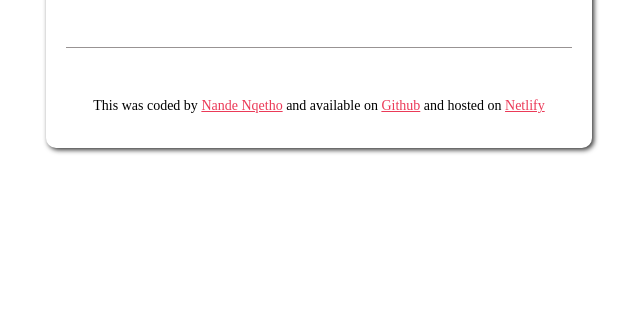
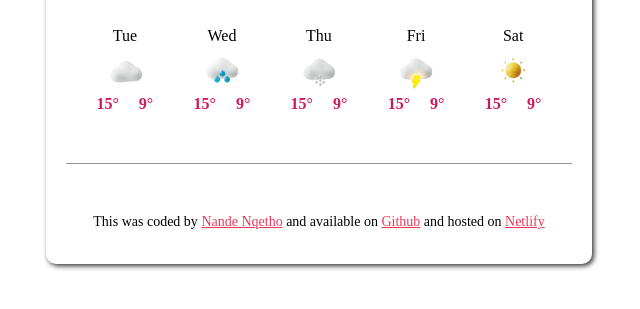
Before and after one commit to Nande929/Redone-Weather, a plain HTML site: page index.html in a window 1280 px wide. Shown: the part 317-626 px from the top of the page, without its empty margins (321-961 px from the left). Drawn offline with nearby package versions, Linux system fonts and the light colour scheme; no server answers.

Commit message:
Injected forecast from JavaScript

```diff
--- a/index.html
+++ b/index.html
@@ -37,7 +37,9 @@
             </div>
         </div>
 
+        <div class="forecast-container" id="forecast-container">
 
+        </div>
 
         <hr>
 
--- a/src/index.js
+++ b/src/index.js
@@ -66,6 +66,43 @@ function currentDate(date) {
     return `${wordedDays} ${hours}:${minutes}`
 }
 
+function iconVariation(index) {
+
+    let icon1 = "images/icon-overcast.webp";
+    let icon2 = "images/icon-rain.webp";
+    let icon3 = "images/icon-snow.webp";
+    let icon4 = "images/icon-storm.webp";
+    let icon5 = "images/icon-sunny.webp";
+
+    let iconArray = [icon1, icon2, icon3, icon4, icon5];
+    return iconArray[index % iconArray.length];
+
+}
+
+function displayForecast() {
+    let daysWeek = ["Tue", "Wed", "Thu", "Fri", "Sat"];
+
+    let foreCastElement = "";
+
+    daysWeek.forEach(function (day, index) {
+
+        foreCastElement += `
+            <div class="weather-forecast">
+
+                <div class="day-of-the-week">${day}</div>
+                <img src="${iconVariation(index)}" alt="Overcast Icon" width="50px;">
+                <div class="temperature-container">
+                    <div>15&deg;</div>
+                    <div>9&deg;</div>
+                </div>
+            </div>
+        `
+    })
+
+    let foreCast = document.querySelector("#forecast-container");
+    foreCast.innerHTML = foreCastElement;
+}
 
 
+displayForecast();
 requestApi("Rome")
--- a/src/styles.css
+++ b/src/styles.css
@@ -128,3 +128,36 @@ footer a:hover {
 
     color: rgb(203, 73, 95)
 }
+
+.weather-forecast .day-of-the-week {
+
+    text-align: center;
+}
+
+.weather-forecast img {
+
+    display: block;
+    margin: 0 auto;
+}
+
+
+.temperature-container {
+
+    display: flex;
+    justify-content: center;
+
+}
+
+.temperature-container div {
+
+    color: rgb(209, 22, 93);
+    font-weight: bold;
+    padding: 0 10px;
+}
+
+.forecast-container {
+
+    display: flex;
+    justify-content: space-evenly;
+    margin-top: 30px;
+}
```
